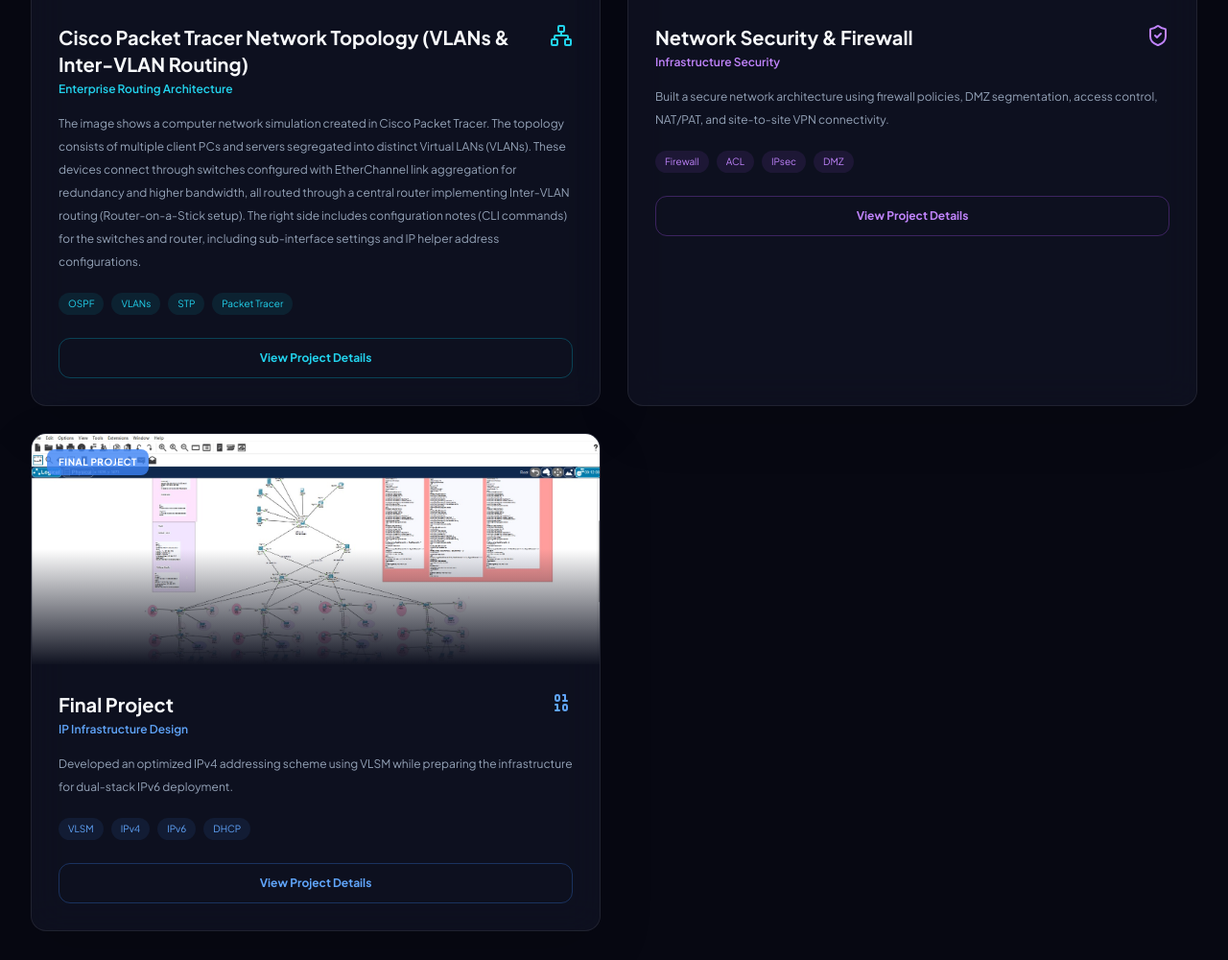
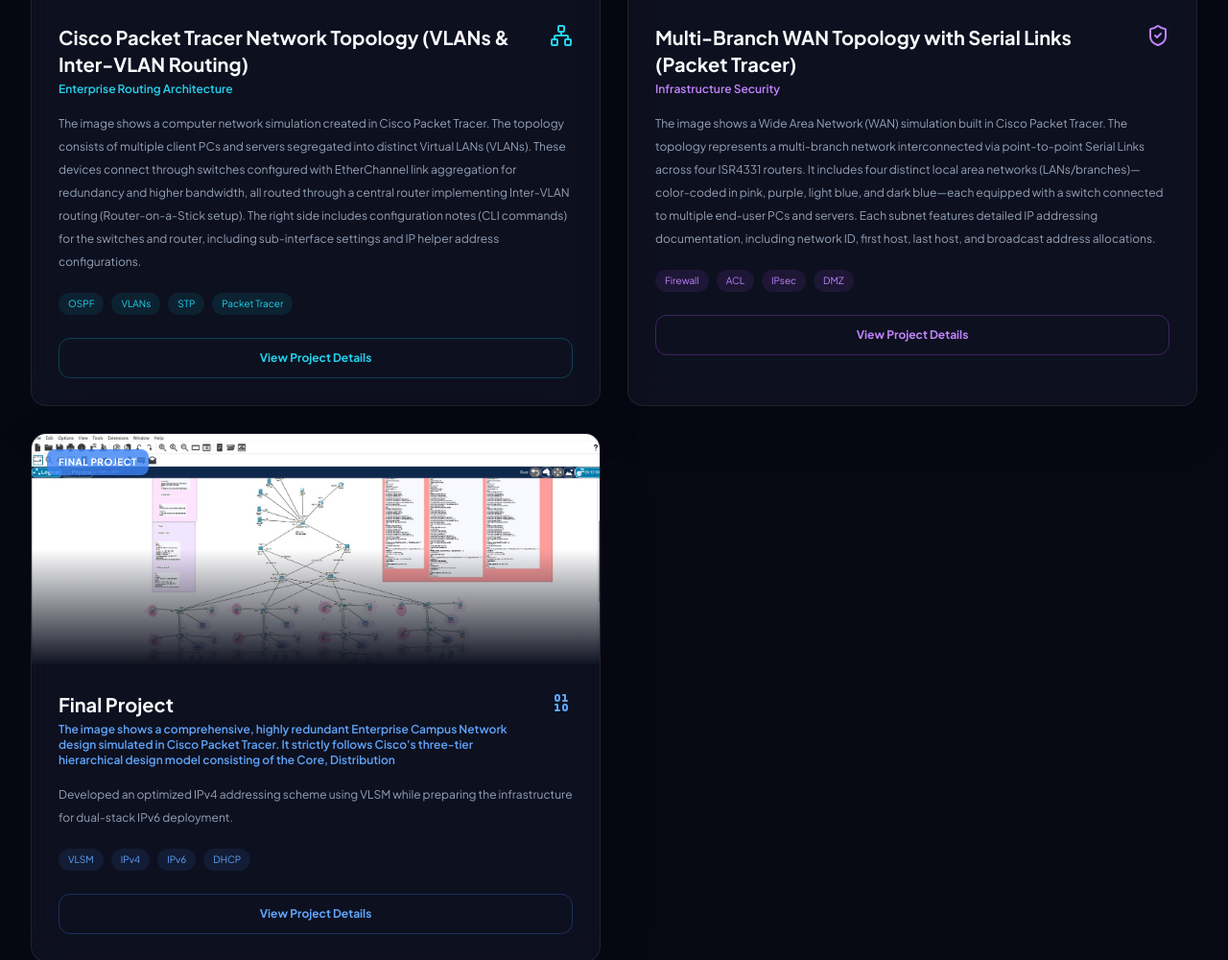
Before and after one commit to rodinafouad090-hash/fouad, a plain HTML site: page New folder/index.html in a window 1280 px wide. Shown: the part 3060-4060 px from the top of the page at 96% size. Drawn offline with nearby package versions, Linux system fonts and the light colour scheme.

Commit message:
Update index.html

```diff
--- a/New folder/index.html
+++ b/New folder/index.html
@@ -1016,7 +1016,7 @@
                 <div class="flex items-start justify-between gap-4 mb-4">
                   <div>
                     <h3 class="text-xl font-bold nav-text">
-                      Network Security & Firewall
+                      Multi-Branch WAN Topology with Serial Links (Packet Tracer)
                     </h3>
                     <p class="text-xs text-purple-400 font-semibold mt-1">
                       Infrastructure Security
@@ -1029,9 +1029,7 @@
                 </div>
 
                 <p class="text-xs leading-6 mb-5" style="color: var(--muted)">
-                  Built a secure network architecture using firewall policies,
-                  DMZ segmentation, access control, NAT/PAT, and site-to-site
-                  VPN connectivity.
+The image shows a Wide Area Network (WAN) simulation built in Cisco Packet Tracer. The topology represents a multi-branch network interconnected via point-to-point Serial Links across four ISR4331 routers. It includes four distinct local area networks (LANs/branches)—color-coded in pink, purple, light blue, and dark blue—each equipped with a switch connected to multiple end-user PCs and servers. Each subnet features detailed IP addressing documentation, including network ID, first host, last host, and broadcast address allocations.
                 </p>
 
                 <div class="flex flex-wrap gap-2 mb-6">
@@ -1095,7 +1093,7 @@
                       Final Project
                     </h3>
                     <p class="text-xs text-blue-400 font-semibold mt-1">
-                      IP Infrastructure Design
+                      The image shows a comprehensive, highly redundant Enterprise Campus Network design simulated in Cisco Packet Tracer. It strictly follows Cisco's three-tier hierarchical design model consisting of the Core, Distribution
                     </p>
                   </div>
                   <i
```
